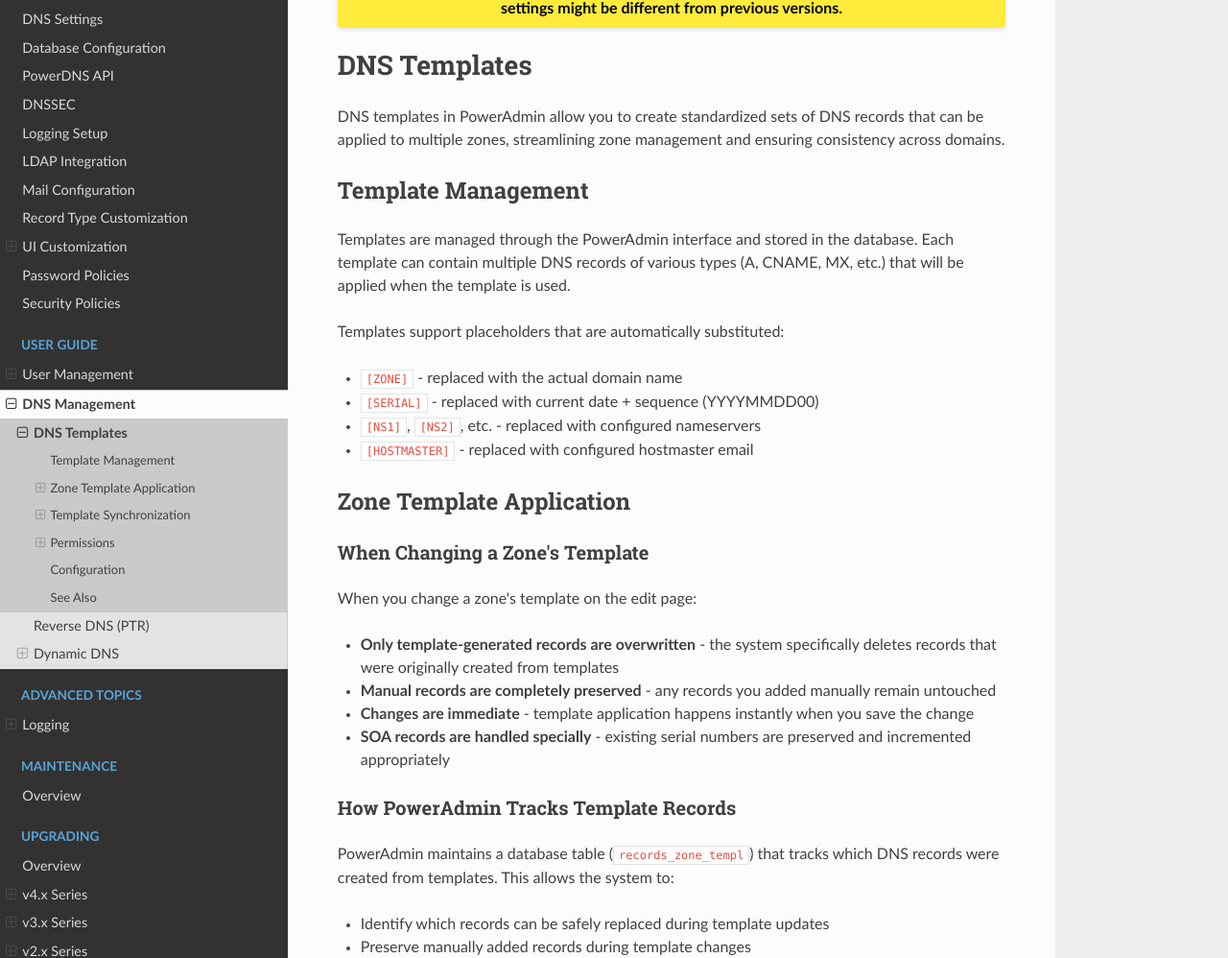
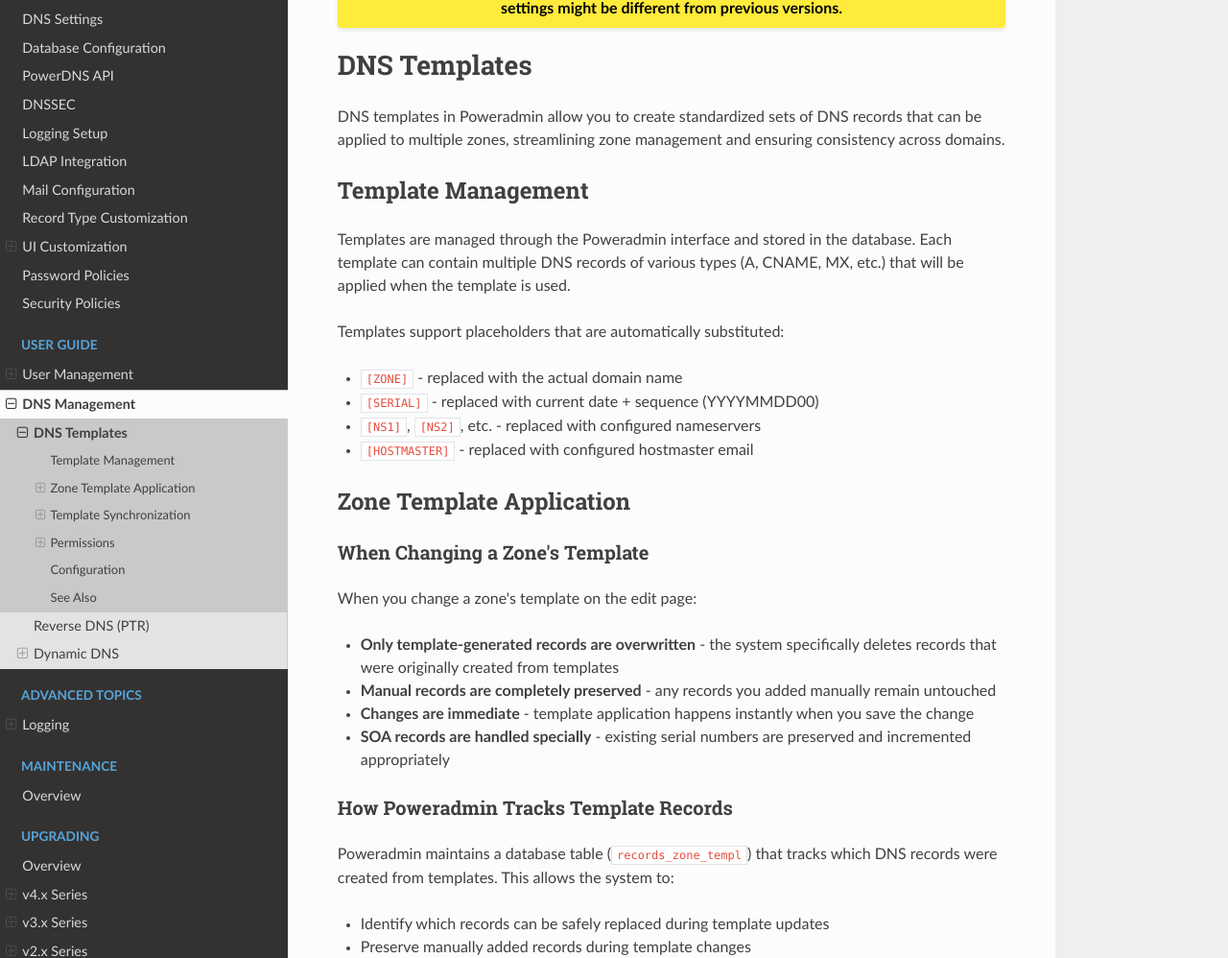
Before and after one commit to poweradmin/poweradmin-docs, an MkDocs documentation site: the page built from docs/user-guide/dns-templates.md, in a window 1280 px wide and 1400 px high. Shown: the part 147-1145 px from the top of the window at 96% size. Built offline with MkDocs 1.6.1, drawn with Linux system fonts in a browser that asks for light colours; nearby versions of some CDN libraries; some of the changed text lies outside the part shown.

```diff
--- a/docs/user-guide/dns-templates.md
+++ b/docs/user-guide/dns-templates.md
@@ -1,10 +1,10 @@
 # DNS Templates
 
-DNS templates in PowerAdmin allow you to create standardized sets of DNS records that can be applied to multiple zones, streamlining zone management and ensuring consistency across domains.
+DNS templates in Poweradmin allow you to create standardized sets of DNS records that can be applied to multiple zones, streamlining zone management and ensuring consistency across domains.
 
 ## Template Management
 
-Templates are managed through the PowerAdmin interface and stored in the database. Each template can contain multiple DNS records of various types (A, CNAME, MX, etc.) that will be applied when the template is used.
+Templates are managed through the Poweradmin interface and stored in the database. Each template can contain multiple DNS records of various types (A, CNAME, MX, etc.) that will be applied when the template is used.
 
 Templates support placeholders that are automatically substituted:
 
@@ -24,9 +24,9 @@ When you change a zone's template on the edit page:
 - **Changes are immediate** - template application happens instantly when you save the change
 - **SOA records are handled specially** - existing serial numbers are preserved and incremented appropriately
 
-### How PowerAdmin Tracks Template Records
+### How Poweradmin Tracks Template Records
 
-PowerAdmin maintains a database table (`records_zone_templ`) that tracks which DNS records were created from templates. This allows the system to:
+Poweradmin maintains a database table (`records_zone_templ`) that tracks which DNS records were created from templates. This allows the system to:
 
 - Identify which records can be safely replaced during template updates
 - Preserve manually added records during template changes
@@ -52,7 +52,7 @@ PowerAdmin maintains a database table (`records_zone_templ`) that tracks which D
 
 ### No Automatic Sync Indicators
 
-PowerAdmin does not currently provide interface indicators showing which zones are "out of sync" with their templates. Administrators must manually track when template changes need to be applied to existing zones.
+Poweradmin does not currently provide interface indicators showing which zones are "out of sync" with their templates. Administrators must manually track when template changes need to be applied to existing zones.
 
 ## Permissions
 
@@ -73,7 +73,7 @@ Different template operations require different permissions:
 
 ### Permission Templates
 
-PowerAdmin also supports permission templates (different from zone templates):
+Poweradmin also supports permission templates (different from zone templates):
 
 - **Adding permission templates**: Requires `templ_perm_add` permission
 - **Editing permission templates**: Requires `templ_perm_edit` permission
```
